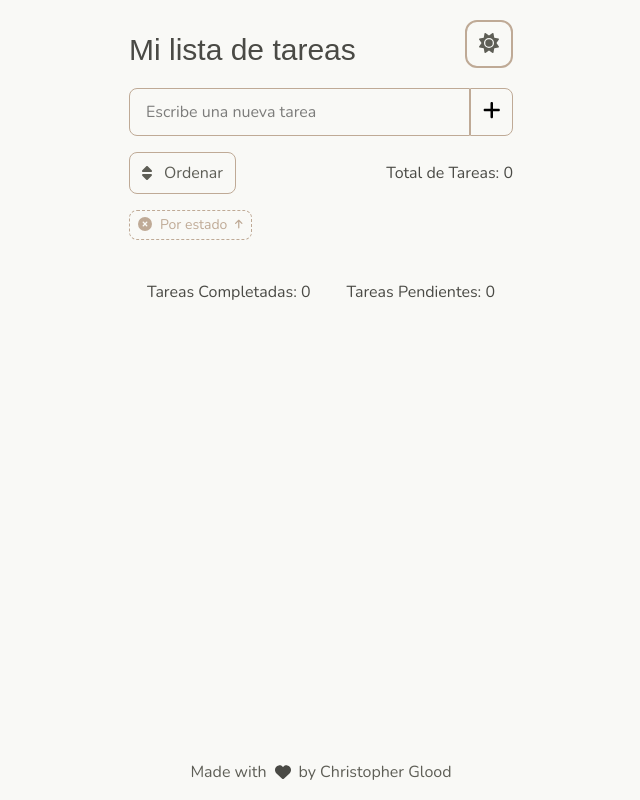
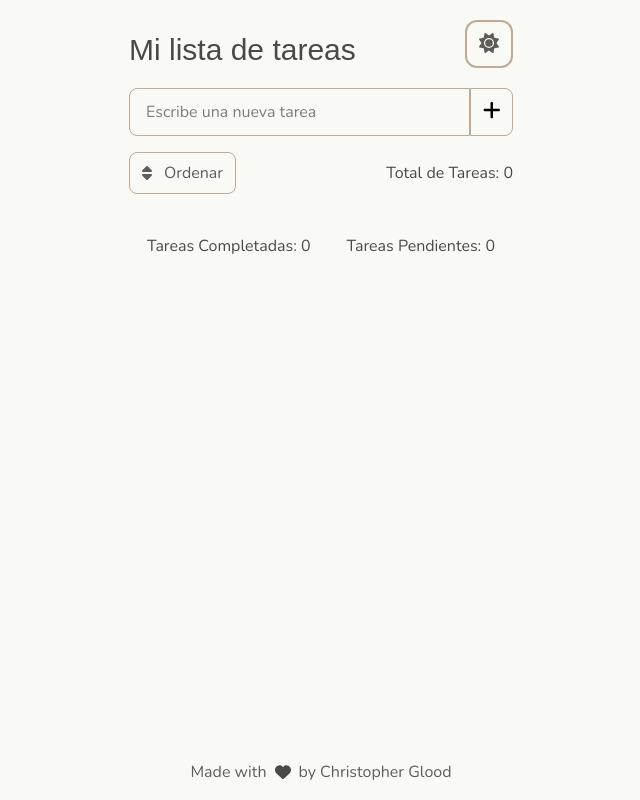
Before and after one commit to chrisestabaocupado/tasks-n-streaks, a React (Vite) app: page / in a window 1280 px wide. Shown: the whole page, without its empty margins (319-959 px from the left). Built offline with nearby package versions, Linux system fonts and the light colour scheme; a web font is replaced by a local one.

Commit message:
verificacion de informacion almacenada y manejo de excepciones

```diff
--- a/src/App.jsx
+++ b/src/App.jsx
@@ -22,6 +22,7 @@ import {
   faCircleXmark,
   faArrowDown,
   faArrowUp,
+  faQuestion,
 } from "@fortawesome/free-solid-svg-icons";
 import "./App.css";
 // my app <3
@@ -119,7 +120,7 @@ function App() {
               </span>
             </div>
             {/* Sorts y Filtros */}
-            {sortCriterion !== "none" && (
+            {sortCriterion.criterion !== "none" && (
               <div className="flex flex-row gap-5">
                 <div className="border border-dashed text-light-accent hover:text-light-border border-light-accent hover:border-light-border dark:text-dark-text-secondary dark:hover:text-dark-text-primary dark:border-dark-accent dark:hover:border-dark-border rounded-lg px-2 py-1 text-sm flex flex-row gap-2 items-center">
                   <span
@@ -131,13 +132,17 @@ function App() {
                   <span>
                     {sortCriterion.criterion === "title"
                       ? "Por titulo"
-                      : "Por estado"}
+                      : sortCriterion.criterion === "completed"
+                      ? "Por estado"
+                      : setSortCriterion({ criterion: "none", order: "asc" })}
                   </span>
                   <span className="text-[10px]">
                     {sortCriterion.order === "asc" ? (
                       <FontAwesomeIcon icon={faArrowUp}></FontAwesomeIcon>
+                    ) : sortCriterion.order === "desc" ? (
+                      <FontAwesomeIcon icon={faArrowDown}></FontAwesomeIcon>
                     ) : (
-                      <FontAwesomeIcon icon={faArrowDown}></FontAwesomeIcon>
+                      <FontAwesomeIcon icon={faQuestion}></FontAwesomeIcon>
                     )}
                   </span>
                 </div>
```
